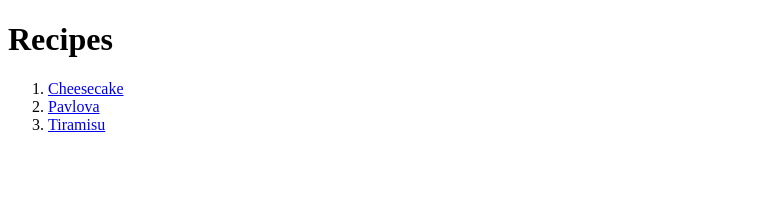
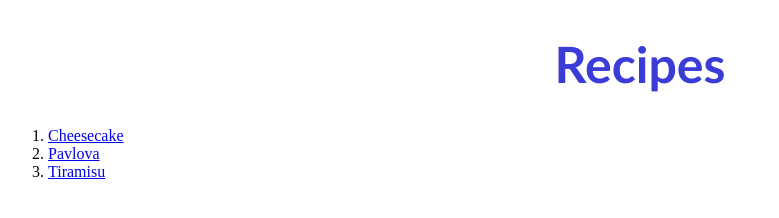
Before and after one commit to jenni-booth/odin-recipes, a plain HTML site: page index.html in a window 1280 px wide. Shown: the whole page, without its empty margins (0-779 px from the left). Drawn offline with Linux system fonts and the light colour scheme.

Commit message:
Modify h1 to be aesthetic - style.css + index.html

```diff
--- a/index.html
+++ b/index.html
@@ -3,6 +3,7 @@
     <head>
         <meta charset="UTF-8">
         <title>Odin Recipes</title>
+        <link rel="stylesheet" href="style.css">
     </head>
     <body>
         <h1>Recipes</h1>
--- /dev/null
+++ b/style.css
@@ -0,0 +1,9 @@
+/* Index Page */
+
+h1 {
+    color: #3b3bd8;
+    font-family: "American Typewriter", Optima, Avantgarde, "Gothic L", sans-serif;
+        /*Why does American Typewriter not work? */
+    text-align: center;
+    font-size: 50px;
+}
```
